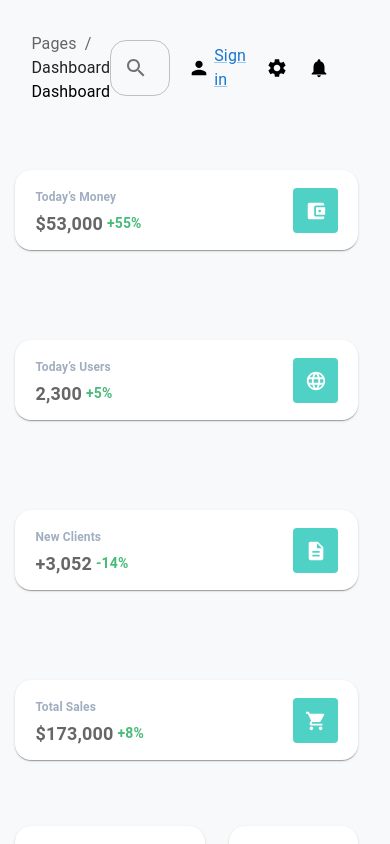
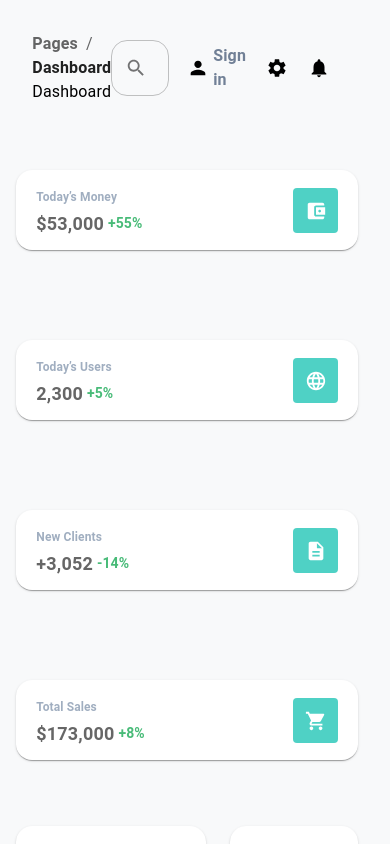
Before and after one commit to cyriel04/inflexion-cyriel, a React (Create React App) app: page / in a window 390 px wide. Built offline with nearby package versions, Linux system fonts and the light colour scheme.

Commit message:
Refactor pages & Added IFLink

```diff
--- /dev/null
+++ b/src/components/IFLink.tsx
@@ -0,0 +1,16 @@
+import { Link, styled } from '@mui/material'
+import React from 'react'
+
+const IFLink = ({ children, ...props }: any) => {
+	return <StyledLink {...props}>{children}</StyledLink>
+}
+
+export default IFLink
+
+const StyledLink = styled(Link)(() => ({
+	fontWeight: 700,
+
+	[`&:not(:hover)`]: {
+		textDecoration: 'none'
+	}
+}))
--- a/src/pages/Dashboard.tsx
+++ b/src/pages/Dashboard.tsx
@@ -1,17 +1,23 @@
 import {
 	Breadcrumbs,
 	Card,
+	cardClasses,
 	CardContent,
+	cardContentClasses,
 	Divider,
 	Grid,
 	IconButton,
+	iconButtonClasses,
 	InputAdornment,
-	Link,
 	List,
+	listClasses,
 	ListItem,
 	ListItemButton,
+	listItemButtonClasses,
 	ListItemIcon,
+	listItemIconClasses,
 	ListItemText,
+	styled,
 	touchRippleClasses,
 	Typography
 } from '@mui/material'
@@ -32,6 +38,7 @@ import IFLogo from '../components/IFLogo'
 import IFTextField from '../components/IFTextField'
 import IFButton from '../components/IFButton'
 import Docs from '../assets/docs-bg.svg'
+import IFLink from '../components/IFLink'
 
 const dashboardList = [
 	{
@@ -65,60 +72,18 @@ const dashboardList = [
 ]
 const Dashboard = () => {
 	return (
-		<div>
-			<div
-				className="sidebar"
-				style={{
-					background: '#F8F9FA',
-					width: '266px',
-					position: 'fixed',
-					left: 0,
-					top: 0,
-					height: '100vh',
-					overflow: 'auto'
-				}}
-			>
-				<div
-					style={{
-						padding: '44px 26px 0px 42px'
-					}}
-				>
+		<StyledDashboard>
+			<div className="sidebar">
+				<div className="logo-container">
 					<IFLogo focusedBackground />
 					<Divider sx={{ margin: '26px 0 22px 0' }} />
 				</div>
 
-				<List sx={{ margin: '0 16px 0 32px' }}>
+				<List>
 					{['Dashboard', 'Tables', 'Billing', 'RTL'].map((text, index) => (
 						<ListItem key={text} disablePadding>
-							<ListItemButton
-								selected={text === 'Dashboard'}
-								disableGutters
-								sx={{
-									margin: '0px 16px 6px 0px',
-									padding: '12px 16px 12px 16px',
-									borderRadius: '15px',
-									'&.Mui-selected': {
-										background: '#FFFFFF',
-										'.MuiListItemIcon-root': {
-											background: '#4FD1C5',
-											color: '#fff'
-										}
-									}
-								}}
-							>
-								<ListItemIcon
-									sx={{
-										minWidth: '30px',
-										width: '30px',
-										height: '30px',
-										background: '#fff',
-										display: 'flex',
-										alignItems: 'center',
-										justifyContent: 'center',
-										borderRadius: '12px',
-										color: '#4FD1C5'
-									}}
-								>
+							<ListItemButton selected={text === 'Dashboard'} disableGutters>
+								<ListItemIcon>
 									{index % 2 === 0 ? <Home sx={{ fontSize: '15px' }} /> : <Home sx={{ fontSize: '15px' }} />}
 								</ListItemIcon>
 								<ListItemText
@@ -141,39 +106,12 @@ const Dashboard = () => {
 				>
 					ACCOUNT PAGES
 				</Typography>
-				<List sx={{ margin: '0 16px 0 32px' }}>
+				<List>
 					{['Profile', 'Sign in', 'Sign up'].map((text, index) => (
-						<ListItem key={text} disablePadding>
-							<ListItemButton
-								selected={text === 'Dashboard'}
-								disableGutters
-								sx={{
-									margin: '0px 16px 6px 0px',
-									padding: '12px 16px 12px 16px',
-									borderRadius: '15px',
-									'&.Mui-selected': {
-										background: '#FFFFFF',
-										'.MuiListItemIcon-root': {
-											background: '#4FD1C5',
-											color: '#fff'
-										}
-									}
-								}}
-							>
-								<ListItemIcon
-									sx={{
-										minWidth: '30px',
-										width: '30px',
-										height: '30px',
-										background: '#fff',
-										display: 'flex',
-										alignItems: 'center',
-										justifyContent: 'center',
-										borderRadius: '12px',
-										color: '#4FD1C5'
-									}}
-								>
-									{index % 2 === 0 ? <Home sx={{ fontSize: '15px' }} /> : <Home sx={{ fontSize: '15px' }} />}
+						<ListItem key={index} disablePadding>
+							<ListItemButton selected={text === 'Dashboard'} disableGutters>
+								<ListItemIcon>
+									<Home />
 								</ListItemIcon>
 								<ListItemText
 									primary={text}
@@ -186,23 +124,9 @@ const Dashboard = () => {
 					))}
 				</List>
 
-				<Card sx={{ borderRadius: '16px', margin: '0px 12px 200px 36px', backgroundImage: `url(${Docs})` }}>
-					<CardContent
-						sx={{ background: 'transparent', height: '138px', paddingBottom: 'unset !important', marginBottom: '16px' }}
-					>
-						<IconButton
-							sx={{
-								minWidth: '30px',
-								width: '30px',
-								height: '30px',
-								background: '#fff',
-								display: 'flex',
-								alignItems: 'center',
-								justifyContent: 'center',
-								borderRadius: '12px',
-								color: '#4FD1C5'
-							}}
-						>
+				<Card>
+					<CardContent>
+						<IconButton>
 							<Home sx={{ fontSize: '15px' }} />
 						</IconButton>
 						<Typography
@@ -222,34 +146,21 @@ const Dashboard = () => {
 				</Card>
 			</div>
 
-			<div
-				style={{
-					height: '100%',
-					background: '#F8F9FA',
-					position: 'fixed',
-					display: 'block',
-					left: 'auto',
-					top: 0,
-					right: 0,
-					padding: '32px',
-					overflow: 'auto',
-					marginLeft: '266px'
-				}}
-			>
-				<div className="header" style={{ marginLeft: '16px', display: 'flex', justifyContent: 'space-between' }}>
+			<div className="content">
+				<div className="header">
 					<div>
 						<Breadcrumbs aria-label="breadcrumb" sx={{}}>
-							<Link underline="hover" color="inherit" href="/">
+							<IFLink color="inherit" href="/">
 								Pages
-							</Link>
-							<Link underline="hover" color="text.primary" href="/material-ui/getting-started/installation/">
+							</IFLink>
+							<IFLink color="text.primary" href="/material-ui/getting-started/installation/">
 								Dashboard
-							</Link>
+							</IFLink>
 						</Breadcrumbs>
 						<Typography variant="body1">Dashboard</Typography>
 					</div>
 
-					<div className="header-right" style={{ display: 'inline-flex', alignItems: 'center' }}>
+					<div className="header-right">
 						<IFTextField
 							placeholder="Type here..."
 							textFieldProps={{
@@ -263,41 +174,20 @@ const Dashboard = () => {
 							}}
 							sx={{ marginRight: '18px' }}
 						/>
-						<Person
-							sx={{
-								fontSize: '22px'
-							}}
-						/>
-						<Link
-							variant="body1"
-							sx={{
-								marginLeft: '4px',
-								marginRight: '20px'
-							}}
-							href="/signin"
-						>
+						<Person />
+						<IFLink variant="body1" sx={{ marginLeft: '4px', marginRight: '20px', color: '#718096' }} href="/signin">
 							Sign in
-						</Link>
-						<Settings
-							sx={{
-								fontSize: '22px',
-								marginRight: '20px'
-							}}
-						/>
-						<Notifications
-							sx={{
-								fontSize: '22px',
-								marginRight: '28px'
-							}}
-						/>
+						</IFLink>
+						<Settings sx={{ marginRight: '20px' }} />
+						<Notifications sx={{ marginRight: '28px' }} />
 					</div>
 				</div>
 
 				<Grid container spacing={3}>
-					{dashboardList.map(({ title, icon, total, percentage }) => {
+					{dashboardList.map(({ title, icon, total, percentage }, index) => {
 						const OptionIcon: React.ElementType<any> = icon
 						return (
-							<Grid item xs>
+							<Grid item xs key={index}>
 								<Card sx={{ marginTop: '66px', borderRadius: '16px', height: '80px' }}>
 									<CardContent sx={{ padding: '18px 20px', display: 'flex', justifyContent: 'space-between' }}>
 										<div>
@@ -326,28 +216,8 @@ const Dashboard = () => {
 											</div>
 										</div>
 
-										<IconButton
-											aria-label="add an alarm"
-											sx={{
-												color: '#fff',
-												borderRadius: '4px',
-												border: '1px solid transparent',
-												background: '#4FD1C5',
-												width: '45px',
-												height: '45px',
-												'&:not(:last-of-type)': {
-													marginRight: '16px'
-												},
-												[`.${touchRippleClasses.root}`]: {
-													display: 'none'
-												}
-											}}
-										>
-											<OptionIcon
-												sx={{
-													fontSize: '22px'
-												}}
-											/>
+										<IconButton>
+											<OptionIcon />
 										</IconButton>
 									</CardContent>
 								</Card>
@@ -356,6 +226,7 @@ const Dashboard = () => {
 					})}
 				</Grid>
 
+				{/* Article row */}
 				<Grid container spacing={3}>
 					<Grid item xs={7}>
 						<Card sx={{ marginTop: '66px', borderRadius: '16px', height: '290px' }}>
@@ -414,7 +285,7 @@ const Dashboard = () => {
 					</Grid>
 				</Grid>
 
-				{/* Graph's row */}
+				{/* Graphs row */}
 				<Grid container spacing={3}>
 					<Grid item xs={5}>
 						<Card sx={{ marginTop: '66px', borderRadius: '16px', height: '80px' }}>
@@ -477,6 +348,7 @@ const Dashboard = () => {
 					</Grid>
 				</Grid>
 
+				{/* Table row */}
 				<Grid container spacing={3}>
 					<Grid item xs={8}>
 						<Card sx={{ marginTop: '66px', borderRadius: '16px', height: '80px' }}>
@@ -541,8 +413,127 @@ const Dashboard = () => {
 
 				<Footer noMargin />
 			</div>
-		</div>
+		</StyledDashboard>
 	)
 }
 
 export default Dashboard
+
+const StyledDashboard = styled('div')(() => ({
+	'.sidebar': {
+		background: '#F8F9FA',
+		width: '266px',
+		position: 'fixed',
+		left: 0,
+		top: 0,
+		height: '100vh',
+		overflow: 'auto',
+
+		'.logo-container': {
+			padding: '44px 26px 0px 42px'
+		},
+
+		[`.${listClasses.root}`]: {
+			margin: '0 16px 0 32px',
+
+			[`.${listItemButtonClasses.root}`]: {
+				margin: '0px 16px 6px 0px',
+				padding: '12px 16px 12px 16px',
+				borderRadius: '15px',
+				'&.Mui-selected': {
+					background: '#FFFFFF',
+					'.MuiListItemIcon-root': {
+						background: '#4FD1C5',
+						color: '#fff'
+					}
+				}
+			},
+
+			[`.${listItemIconClasses.root}`]: {
+				minWidth: '30px',
+				width: '30px',
+				height: '30px',
+				background: '#fff',
+				display: 'flex',
+				alignItems: 'center',
+				justifyContent: 'center',
+				borderRadius: '12px',
+				color: '#4FD1C5',
+
+				'& svg': {
+					fontSize: '15px'
+				}
+			}
+		},
+
+		[`.${cardClasses.root}`]: {
+			borderRadius: '16px',
+			margin: '0px 12px 200px 36px',
+			backgroundImage: `url(${Docs})`,
+
+			[`.${cardContentClasses.root}`]: {
+				background: 'transparent',
+				height: '138px',
+				paddingBottom: 'unset !important',
+				marginBottom: '16px'
+			},
+
+			[`.${iconButtonClasses.root}`]: {
+				minWidth: '30px',
+				width: '30px',
+				height: '30px',
+				background: '#fff',
+				display: 'flex',
+				alignItems: 'center',
+				justifyContent: 'center',
+				borderRadius: '12px',
+				color: '#4FD1C5'
+			}
+		}
+	},
+
+	'.content': {
+		height: '100%',
+		background: '#F8F9FA',
+		position: 'fixed',
+		display: 'block',
+		left: 'auto',
+		top: 0,
+		right: 0,
+		padding: '32px',
+		overflow: 'auto',
+		marginLeft: '266px',
+
+		'.header': {
+			marginLeft: '16px',
+			display: 'flex',
+			justifyContent: 'space-between',
+
+			'.header-right': {
+				display: 'inline-flex',
+				alignItems: 'center',
+
+				'& svg': {
+					fontSize: '22px'
+				}
+			}
+		},
+		[`.${iconButtonClasses.root}`]: {
+			color: '#fff',
+			borderRadius: '4px',
+			border: '1px solid transparent',
+			background: '#4FD1C5',
+			width: '45px',
+			height: '45px',
+			'&:not(:last-of-type)': {
+				marginRight: '16px'
+			},
+			[`.${touchRippleClasses.root}`]: {
+				display: 'none'
+			},
+			'& svg': {
+				fontSize: '22px'
+			}
+		}
+	}
+}))
--- a/src/pages/SignIn.tsx
+++ b/src/pages/SignIn.tsx
@@ -1,157 +1,41 @@
-import {
-	Card,
-	CardContent,
-	FormControl,
-	FormControlLabel,
-	FormLabel,
-	IconButton,
-	Link,
-	outlinedInputClasses,
-	TextField,
-	touchRippleClasses,
-	Typography
-} from '@mui/material'
-import { Apple, FacebookOutlined, Google } from '@mui/icons-material'
+import { FormControl, FormControlLabel, Link, styled, Typography } from '@mui/material'
 
 import Footer from '../components/Footer'
 import Navigation from '../components/Navigation'
+import Chakra from '../assets/chakra.svg'
+import IFTextField from '../components/IFTextField'
+import IFSwitch from '../components/IFSwitch'
 import IFButton from '../components/IFButton'
-import Banner from '../assets/banner.svg'
-import IFSwitch from '../components/IFSwitch'
-
-const loginOptions = [
-	{
-		label: 'facebook',
-		icon: FacebookOutlined
-	},
-	{
-		label: 'apple',
-		icon: Apple
-	},
-	{
-		label: 'google',
-		icon: Google
-	}
-]
 
 const SignIn = () => {
 	return (
-		<div
-			style={{
-				textAlign: 'center'
-			}}
+		<StyledSignIn>
+			<Navigation focusedBackground={true} />
+			<div className="content" style={{ height: '500px' }}>
+				<img src={Chakra} alt="banner" style={{}} />
+				<Typography variant="h5" sx={{ marginBottom: '8px', fontWeight: 700, fontSize: '32px', color: '#4FD1C5' }}>
+					Welcome Back
+				</Typography>
+				<Typography
+					variant="body2"
+					sx={{ width: '330px', fontSize: '14px', fontWeight: 700, color: '#A0AEC0', marginBottom: '36px' }}
 				>
-			<Navigation focusedBackground={false} />
-			<div style={{ display: 'flex', justifyContent: 'center' }}>
-				<img
-					src={Banner}
-					alt="banner"
-					style={{
-						objectFit: 'cover',
-						position: 'absolute',
-						top: '24px',
-						width: `calc(100% - 48px)`,
-						height: '520px',
-						zIndex: -1,
-						borderRadius: '16px'
-					}}
-				/>
-			</div>
-			<div className="content" style={{ display: 'inline-block', color: '#fff' }}>
-				<Typography variant="h5" sx={{ marginBottom: '10px', fontWeight: 700 }}>
-					Welcome!
+					Enter your email and password to sign in
 				</Typography>
-				<Typography variant="body2" sx={{ width: '330px', display: 'inline-flex', justifyContent: 'center' }}>
-					Use these awesome forms to login or create new account in your project for free.
-				</Typography>
-
-				<Card sx={{ minWidth: 460, width: '460px', marginTop: '66px', borderRadius: '16px' }}>
-					<CardContent sx={{ paddingBottom: '46px !important', padding: '46px 52px' }}>
-						<Typography sx={{ fontSize: 18, marginBottom: '22px', fontWeight: 700 }} color="text.secondary" gutterBottom>
-							Register with
-						</Typography>
-						<div className="options" style={{ display: 'flex', justifyContent: 'center' }}>
-							{loginOptions.map(({ icon }) => {
-								const OptionIcon: React.ElementType<any> = icon
-								return (
-									<IconButton
-										aria-label="add an alarm"
-										sx={{
-											color: '#2D3748',
-											borderRadius: '4px',
-											border: '1px solid #E2E8F0',
-											width: '75px',
-											height: '75px',
-											'&:not(:last-of-type)': {
-												marginRight: '16px'
-											},
-											[`.${touchRippleClasses.root}`]: {
-												display: 'none'
-											}
-										}}
-									>
-										<OptionIcon
-											sx={{
-												fontSize: '32px'
-											}}
-										/>
-									</IconButton>
-								)
-							})}
-						</div>
-
-						<Typography variant="h5" component="div" sx={{ margin: '20px 0px 16px 0px', color: '#A0AEC0' }}>
-							or
-						</Typography>
-
-						<FormControl sx={{ width: '100%', maxWidth: '350px', marginBottom: '24px' }}>
-							<FormLabel sx={{ textAlign: 'left', marginBottom: '6px' }}>Name</FormLabel>
-							<TextField
-								id="standard-size-normal"
-								placeholder="Your full name"
-								sx={{
-									[`.${outlinedInputClasses.root}`]: {
-										borderRadius: '16px'
-									}
-								}}
-							/>
-						</FormControl>
-
-						<FormControl sx={{ width: '100%', maxWidth: '350px', marginBottom: '24px' }}>
-							<FormLabel sx={{ textAlign: 'left', marginBottom: '6px' }}>Email</FormLabel>
-							<TextField
-								id="standard-size-normal"
-								placeholder="Your email address"
-								sx={{
-									[`.${outlinedInputClasses.root}`]: {
-										borderRadius: '16px'
-									}
-								}}
-							/>
-						</FormControl>
-
-						<FormControl sx={{ width: '100%', maxWidth: '350px', marginBottom: '24px' }}>
-							<FormLabel sx={{ textAlign: 'left', marginBottom: '6px' }}>Password</FormLabel>
-							<TextField
-								id="standard-size-normal"
-								placeholder="Your password"
-								sx={{
-									[`.${outlinedInputClasses.root}`]: {
-										borderRadius: '16px'
-									}
-								}}
-							/>
-						</FormControl>
+				<br />
+				<IFTextField label="Email" />
+				<IFTextField label="Password" />
 
 				<FormControl sx={{ display: 'flex' }}>
 					<FormControlLabel control={<IFSwitch />} label="Remember me" sx={{ marginLeft: 'unset' }} />
 				</FormControl>
-						<IFButton sx={{ width: '100%', margin: '36px 0px 22px 0px' }}>SIGN UP</IFButton>
+
+				<IFButton sx={{ width: '350px', margin: '36px 0px 22px 0px' }}>SIGN IN</IFButton>
 
 				<Typography variant="body2" sx={{ color: '#A0AEC0' }}>
-							Already have an account?{' '}
+					Don't have an account?{' '}
 					<Link
-								href="#"
+						href="/signup"
 						sx={{
 							color: '#4FD1C5',
 							fontWeight: 700,
@@ -160,15 +44,52 @@ const SignIn = () => {
 							}
 						}}
 					>
-								Sign in
+						Sign up
 					</Link>
 				</Typography>
-					</CardContent>
-				</Card>
 			</div>
 			<Footer />
-		</div>
+		</StyledSignIn>
 	)
 }
 
 export default SignIn
+
+const StyledSignIn = styled('div')<any>(() => ({
+	'.content': {
+		display: 'flex',
+		flexDirection: 'column',
+
+		'@media (min-width: 600px)': {
+			width: `calc(100% - 454px)`,
+			margin: '0 auto'
+		},
+		'@media (max-width: 600px)': {
+			margin: '0 auto',
+			width: '100%',
+			alignItems: 'center',
+			textAlign: 'center'
+		}
+	},
+
+	'@media (max-width: 600px)': {
+		marginTop: '200px'
+	},
+
+	'& img': {
+		objectFit: 'cover',
+		position: 'absolute',
+		top: 0,
+
+		width: '42%',
+		height: '100%',
+
+		zIndex: -1,
+		borderBottomLeftRadius: '16px',
+		right: 0,
+
+		'@media (max-width: 1000px)': {
+			display: 'none'
+		}
+	}
+}))
--- a/src/pages/SignUp.tsx
+++ b/src/pages/SignUp.tsx
@@ -1,95 +1,155 @@
-import { FormControl, FormControlLabel, Link, styled, Typography } from '@mui/material'
+import {
+	Card,
+	cardClasses,
+	CardContent,
+	cardContentClasses,
+	FormControl,
+	FormControlLabel,
+	IconButton,
+	iconButtonClasses,
+	styled,
+	touchRippleClasses,
+	Typography
+} from '@mui/material'
+import { Apple, FacebookOutlined, Google } from '@mui/icons-material'
 
 import Footer from '../components/Footer'
 import Navigation from '../components/Navigation'
-import Chakra from '../assets/chakra.svg'
+import IFButton from '../components/IFButton'
+import Banner from '../assets/banner.svg'
+import IFSwitch from '../components/IFSwitch'
 import IFTextField from '../components/IFTextField'
-import IFSwitch from '../components/IFSwitch'
-import IFButton from '../components/IFButton'
+import IFLink from '../components/IFLink'
+
+const loginOptions = [
+	{
+		label: 'facebook',
+		icon: FacebookOutlined
+	},
+	{
+		label: 'apple',
+		icon: Apple
+	},
+	{
+		label: 'google',
+		icon: Google
+	}
+]
 
 const SignUp = () => {
 	return (
-		<StyledSignUp>
-			<Navigation focusedBackground={true} />
-			<div className="content" style={{ height: '500px' }}>
-				<img src={Chakra} alt="banner" style={{}} />
-				<Typography variant="h5" sx={{ marginBottom: '8px', fontWeight: 700, fontSize: '32px', color: '#4FD1C5' }}>
-					Welcome Back
+		<StyledSignup>
+			<Navigation focusedBackground={false} />
+			<div className="banner-container">
+				<img src={Banner} alt="banner" className="banner" />
+			</div>
+			<div className="content">
+				<Typography variant="h5" sx={{ marginBottom: '10px', fontWeight: 700 }}>
+					Welcome!
 				</Typography>
-				<Typography
-					variant="body2"
-					sx={{ width: '330px', fontSize: '14px', fontWeight: 700, color: '#A0AEC0', marginBottom: '36px' }}
-				>
-					Enter your email and password to sign in
+				<Typography variant="body2" sx={{ width: '330px', display: 'inline-flex', justifyContent: 'center' }}>
+					Use these awesome forms to login or create new account in your project for free.
 				</Typography>
-				<br />
-				<IFTextField label="Email" />
-				<IFTextField label="Password" />
+
+				<Card>
+					<CardContent>
+						<Typography sx={{ fontSize: 18, marginBottom: '22px', fontWeight: 700 }} gutterBottom>
+							Register with
+						</Typography>
+						<div className="options">
+							{loginOptions.map(({ icon }) => {
+								const OptionIcon: React.ElementType<any> = icon
+								return (
+									<IconButton>
+										<OptionIcon />
+									</IconButton>
+								)
+							})}
+						</div>
+
+						<Typography variant="h5" component="div" sx={{ margin: '20px 0px 16px 0px', color: '#A0AEC0' }}>
+							or
+						</Typography>
+
+						<IFTextField label="Name" placeholder="Your full name" />
+						<IFTextField label="Email" placeholder="Your email address" />
+						<IFTextField label="Password" placeholder="Your password" />
 
 						<FormControl sx={{ display: 'flex' }}>
 							<FormControlLabel control={<IFSwitch />} label="Remember me" sx={{ marginLeft: 'unset' }} />
 						</FormControl>
 
-				<IFButton sx={{ width: '350px', margin: '36px 0px 22px 0px' }}>SIGN IN</IFButton>
+						<IFButton sx={{ width: '100%', margin: '36px 0px 22px 0px' }}>SIGN UP</IFButton>
 
 						<Typography variant="body2" sx={{ color: '#A0AEC0' }}>
-					Don't have an account?{' '}
-					<Link
-						href="#"
+							Already have an account?{' '}
+							<IFLink
+								href="/signin"
 								sx={{
-							color: '#4FD1C5',
-							fontWeight: 700,
-							[`&:not(:hover)`]: {
-								textDecoration: 'none'
-							}
+									color: '#4FD1C5'
 								}}
 							>
-						Sign up
-					</Link>
+								Sign in
+							</IFLink>
 						</Typography>
+					</CardContent>
+				</Card>
 			</div>
 			<Footer />
-		</StyledSignUp>
+		</StyledSignup>
 	)
 }
 
 export default SignUp
 
-const StyledSignUp = styled('div')<any>(() => ({
-	'.content': {
+const StyledSignup = styled('div')(() => ({
+	textAlign: 'center',
+	'.banner-container, .options': {
 		display: 'flex',
-		flexDirection: 'column',
+		justifyContent: 'center',
 
-		'@media (min-width: 600px)': {
-			width: `calc(100% - 454px)`,
-			margin: '0 auto'
-		},
-		'@media (max-width: 600px)': {
-			margin: '0 auto',
-			width: '100%',
-			alignItems: 'center',
-			textAlign: 'center'
+		'.banner': {
+			objectFit: 'cover',
+			position: 'absolute',
+			top: '24px',
+			width: `calc(100% - 48px)`,
+			height: '520px',
+			zIndex: -1,
+			borderRadius: '16px'
 		}
 	},
-
-	'@media (max-width: 600px)': {
-		marginTop: '200px'
+	'.content': {
+		display: 'inline-block',
+		color: '#fff'
 	},
 
-	'& img': {
-		objectFit: 'cover',
-		position: 'absolute',
-		top: 0,
+	[`.${cardClasses.root}`]: {
+		minWidth: 460,
+		width: '460px',
+		marginTop: '66px',
+		borderRadius: '16px',
 
-		width: '42%',
-		height: '100%',
+		[`.${cardContentClasses.root}`]: {
+			paddingBottom: '46px !important',
+			padding: '46px 52px',
 
-		zIndex: -1,
-		borderBottomLeftRadius: '16px',
-		right: 0,
+			[`.${iconButtonClasses.root}`]: {
+				color: '#2D3748',
+				borderRadius: '4px',
+				border: '1px solid #E2E8F0',
+				width: '75px',
+				height: '75px',
+				'&:not(:last-of-type)': {
+					marginRight: '16px'
+				},
+				[`.${touchRippleClasses.root}`]: {
+					display: 'none'
+				},
 
-		'@media (max-width: 1000px)': {
-			display: 'none'
+				'& svg': {
+					fontSize: '32px'
+				}
+			}
 		}
 	}
 }))
```
Lines whose indentation alone changed are shown as unchanged.
